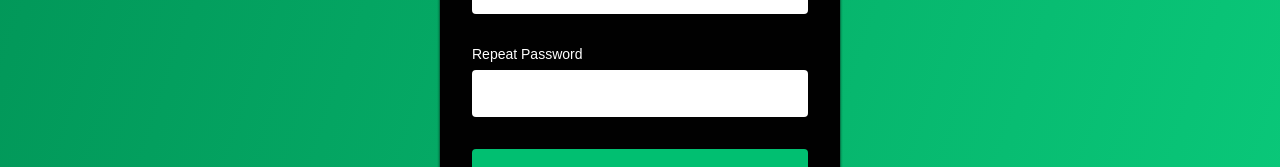
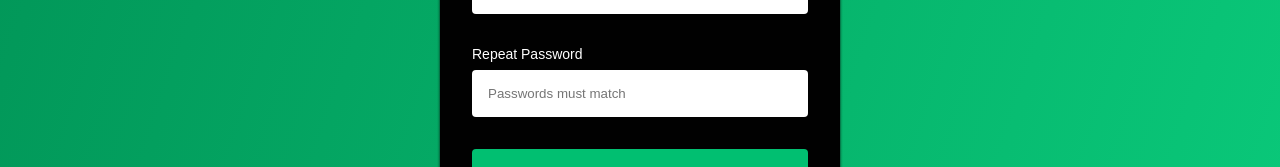
Before and after one commit to hristokarchev25/Project-AA2, a React (Create React App) app: page /signup in a window 1280 px wide. Shown: the part 440-607 px from the top of the page. Built offline with nearby package versions, Linux system fonts and the light colour scheme; a web font is replaced by a local one.

Commit message:
third placeholder

```diff
--- a/src/components/SignUp/index.js
+++ b/src/components/SignUp/index.js
@@ -54,7 +54,7 @@ const SignUp = () => {
                             <FormInput type='password' id="password" value={password} onChange={(e) => { setPassword(e.target.value) }} name="password" placeholder="Password must be more than 6 symbols" required />
 
                             <FormLabel htmlFor='password'>Repeat Password</FormLabel>
-                            <FormInput type='password' required />
+                            <FormInput type='password' placeholder="Passwords must match" required />
 
                             <FormButton type='submit'>Continue</FormButton>
                             <TextLink to="/signin">Already have an account?</TextLink>
```
